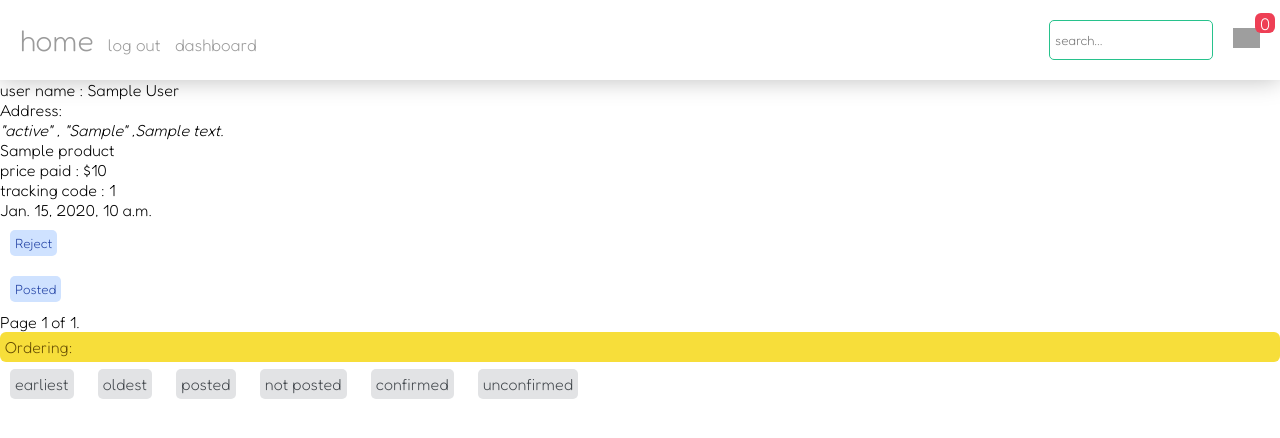
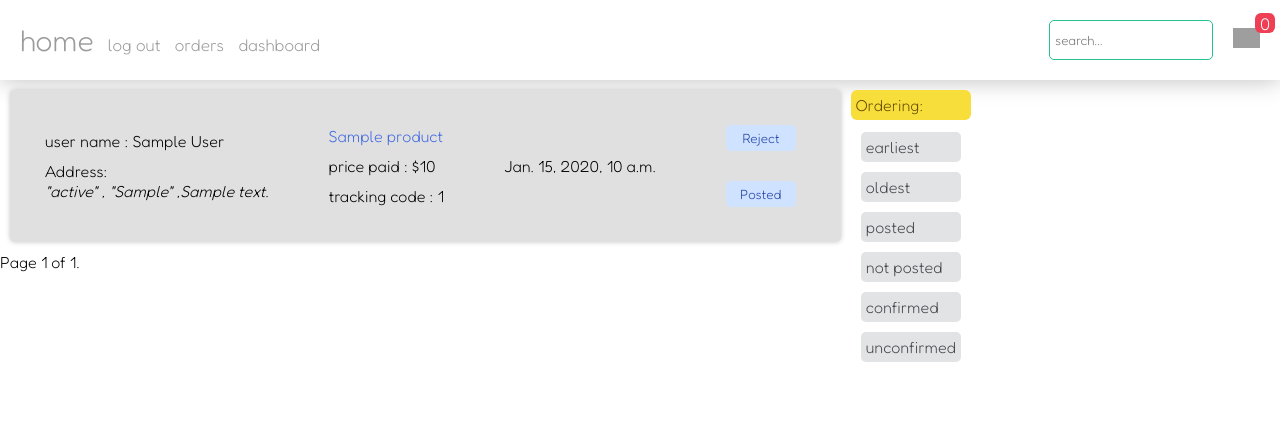
Before and after one commit to alirahmnicode/e-commerce-, a Django app: page /order/order-list/ in a window 1280 px wide. Shown: the top 438 px of the page. Run offline with Django 4.2, Linux system fonts and the light colour scheme; a user stored in the database is signed in; tables that the repository leaves empty hold one stand-in row (values such as "Sample post"); some libraries are stand-ins or nearby versions; grey boxes are pictures that could not be loaded.

Commit message:
verify order with ajax and add style

```diff
--- a/static/dashboard.css
+++ b/static/dashboard.css
@@ -14,6 +14,9 @@
     color: royalblue;
 }
 
+.box > div {
+    margin: 10px 0
+}
 form>p {
     display: flex;
     justify-content: space-between;
--- /dev/null
+++ b/static/orders.css
@@ -0,0 +1,42 @@
+.orders>div:nth-child(odd) {
+    background-color: #e0e0e0;
+}
+
+.order {
+    display: flex;
+    align-items: center;
+    justify-content: flex-start;
+    flex-wrap: wrap;
+    margin: 10px;
+    padding: 5px;
+    border-radius: 5px;
+    box-shadow: 0 0px 5px 0px #c6c6c6;
+}
+
+.order>div {
+    margin: 10px 30px;
+}
+
+.order>div>div {
+    margin: 10px 0;
+}
+
+.order a {
+    color: royalblue;
+}
+
+.order .opt {
+    width: 70px;
+}
+
+.container {
+    display: flex;
+}
+
+.filters {
+    margin-top: 10px;
+}
+
+.filters a {
+    display: block;
+}
--- a/templates/inc/nav.html
+++ b/templates/inc/nav.html
@@ -4,6 +4,7 @@
         <a class="logo" href="/" class="">home</a>
         {% if request.user.is_authenticated %}
         <a href="{% url 'user:logout' %}">log out</a>
+        <a href="{% url 'order:order_list' %}">orders</a>
         <a href="{% url 'user:dashboard' request.user.username %}">dashboard</a>
         {% else %}
         <a href="{% url 'user:login' %}">log in</a>
```
Also changed, not shown: static/js/orders.js (added, +53 -0 lines), users/templates/registration/dashboard.html (+16 -0 lines).
